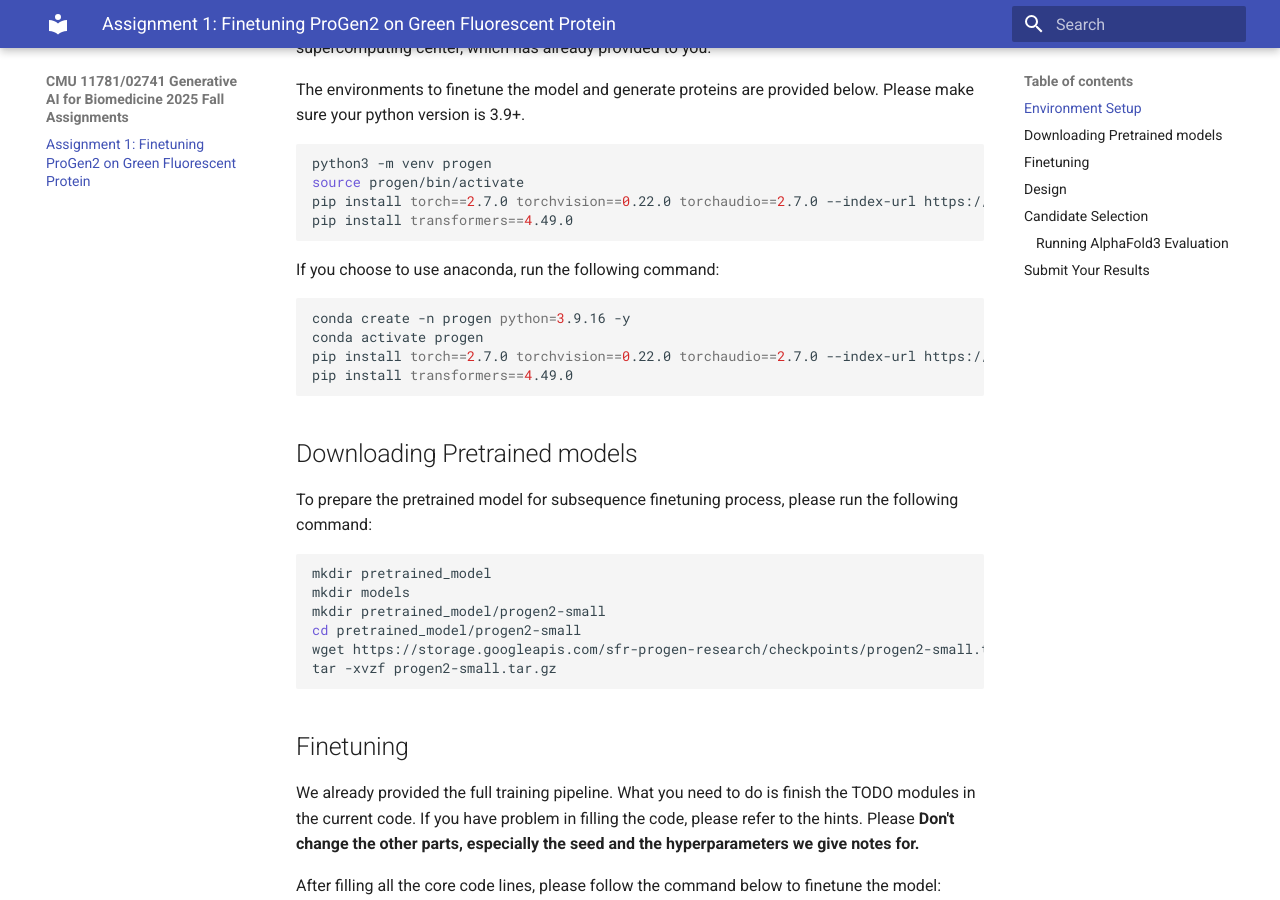
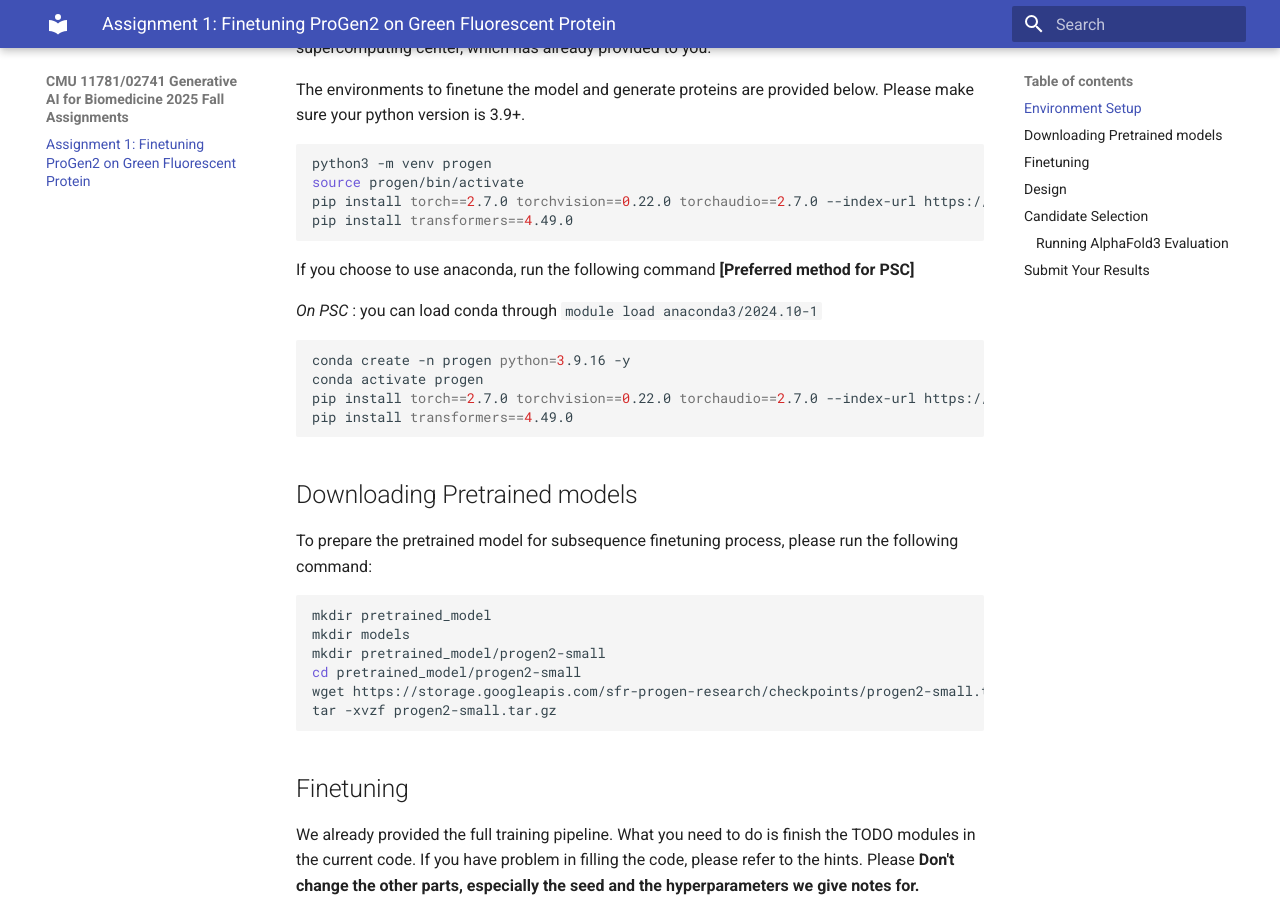
Before and after one commit to amandacqi/GenAIBioMedAssignment1, an MkDocs documentation site: the page built from docs/index.md, in a window 1280 px wide and 900 px high, scrolled down 879 px. Built offline with MkDocs 1.6.1 and Material for MkDocs 9.7.7, drawn with Linux system fonts in a browser that asks for light colours.

Commit message:
add small note on how to set up on psc

````diff
--- a/docs/index.md
+++ b/docs/index.md
@@ -25,7 +25,9 @@
 pip install transformers==4.49.0
 ```
 
-If you choose to use anaconda, run the following command:
+If you choose to use anaconda, run the following command **[Preferred method for PSC]**
+
+_On PSC_ : you can load conda through `module load anaconda3/2024.10-1`
 
 ```bash
 conda create -n progen python=3.9.16 -y
````
